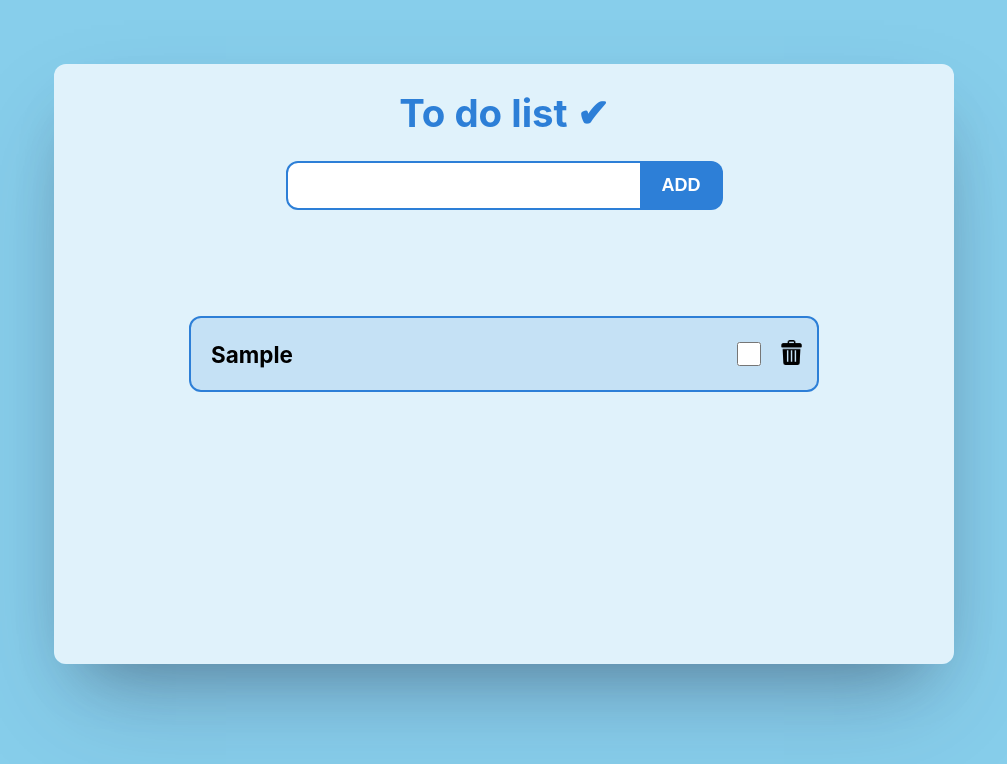
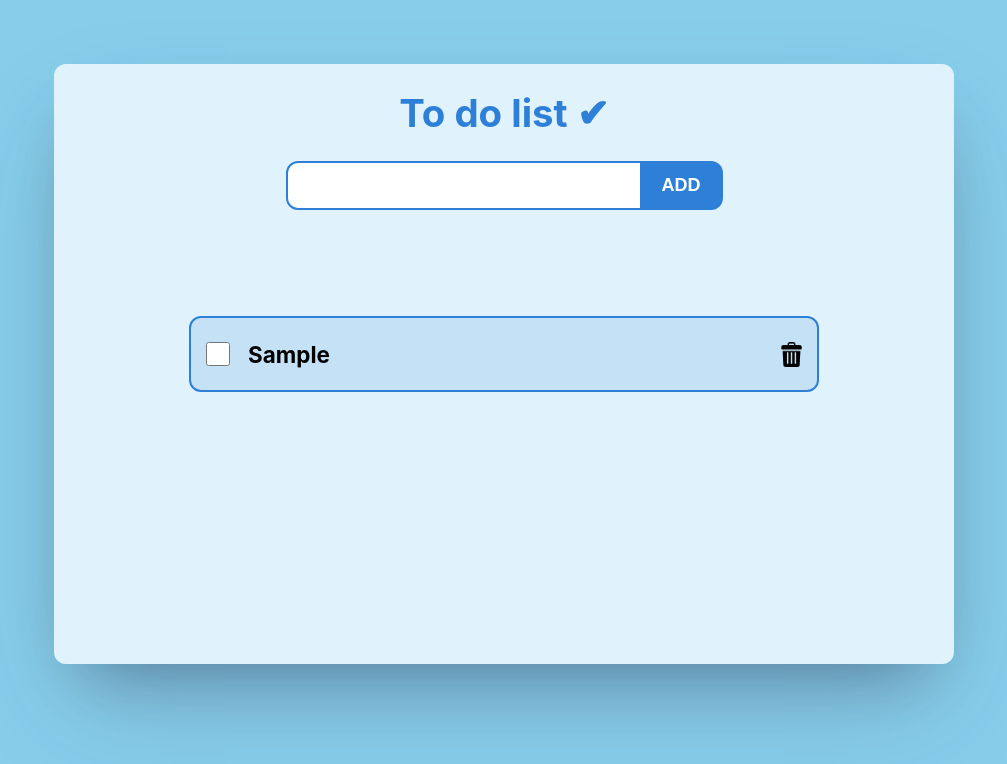
Before and after one commit to DevKarl/Advanced-Task-Planner, a React (Create React App) app: page / in a window 1280 px wide. Both pictures are taken after typing "Sample" into the empty fields and a click on the button "ADD". Shown: the top 764 px of the page, without its empty margins (136-1143 px from the left). Built offline with nearby package versions, Linux system fonts and the light colour scheme.

Commit message:
moved checkmark to the left

```diff
--- a/src/components/TodoList.js
+++ b/src/components/TodoList.js
@@ -75,13 +75,7 @@ const ToDoList = props => {
                     ${todoAppeared ? classes.appearingTodo : ''}
                     ${todos[i].beingRemoved ? classes.dissapearingTodo: ''}
                     `}>
-                    <h3
-                        className = {todos[i].isChecked ? classes.hasBeenCheckedH3 : ''}
-                        onClick = {() => checkHandler(i)}>
-                        {li.toDoText}
-                        {Object.keys(emojiMap).map(keyword => li.toDoText.toLowerCase().trim().includes(keyword.toLowerCase().trim()) && emojiMap[keyword])}
-                    </h3>
-                    <div className={classes.icons}>
+                    <div className={classes.checkBoxAndText}>
                         <input
                             type="checkbox"
                             id = "check"
@@ -89,11 +83,18 @@ const ToDoList = props => {
                             className = {classes.check}
                             checked = {todos[i].isChecked}
                         />
-                        <img src={trashImage}
-                            alt = 'delete icon'
-                            className={classes.delete}
-                            onClick = {() => removeTodoHandler(i)}/>
+                        <h3
+                            className = {todos[i].isChecked ? classes.hasBeenCheckedH3 : ''}
+                            onClick = {() => checkHandler(i)}>
+                            {li.toDoText}
+                            {Object.keys(emojiMap).map(keyword => li.toDoText.toLowerCase().trim().includes(keyword.toLowerCase().trim()) && emojiMap[keyword])}
+                        </h3>
                     </div>
+                    <img src={trashImage}
+                        alt = 'delete icon'
+                        className={classes.delete}
+                        onClick = {() => removeTodoHandler(i)}
+                    />
                 </li>
                 )}
             </ul>
--- a/src/components/TodoList.module.css
+++ b/src/components/TodoList.module.css
@@ -44,15 +44,19 @@
     border: 2px solid var(--primary-color);
     border-radius: 12px;
     margin-bottom: 20px;
-}
-
-.todoListItem {
     display: flex;
     justify-content: space-between;
     word-wrap: break-word;
     align-items: center;
-    animation: fadeDefault 0.1s ease-in forwards;
+    animation: fadeDefault 0.2s ease forwards;
 }
+
+.checkBoxAndText {
+    display: flex;
+    justify-content: center;
+    align-items: center;
+}
+
 
 @keyframes fadeDefault {
     from {
@@ -70,7 +74,7 @@
 @keyframes fadeIn {
     from {
         opacity: 0;
-        transform: translateY(-30px);
+        transform: translateY(-20px);
     }
     to {
         opacity: 1;
@@ -93,14 +97,11 @@
     }
 }
 
-.icons {
-    display: flex;
-}
-
 .check {
     width: 24px;
     height: 24px;
-    transition: var(--primaty-transition);
+    margin-left: 15px;
+    transition: var(--primary-transition);
     border: 2px solid var(--primary-color);
     background-color: white;
 }
@@ -121,8 +122,8 @@ input[type=checkbox] {
 
 
 .todoListItem h3 {
-    margin-left: 20px;
     color: black;
+    margin-left: 15px;
 }
 
 .todoListItem h3:hover {
```
